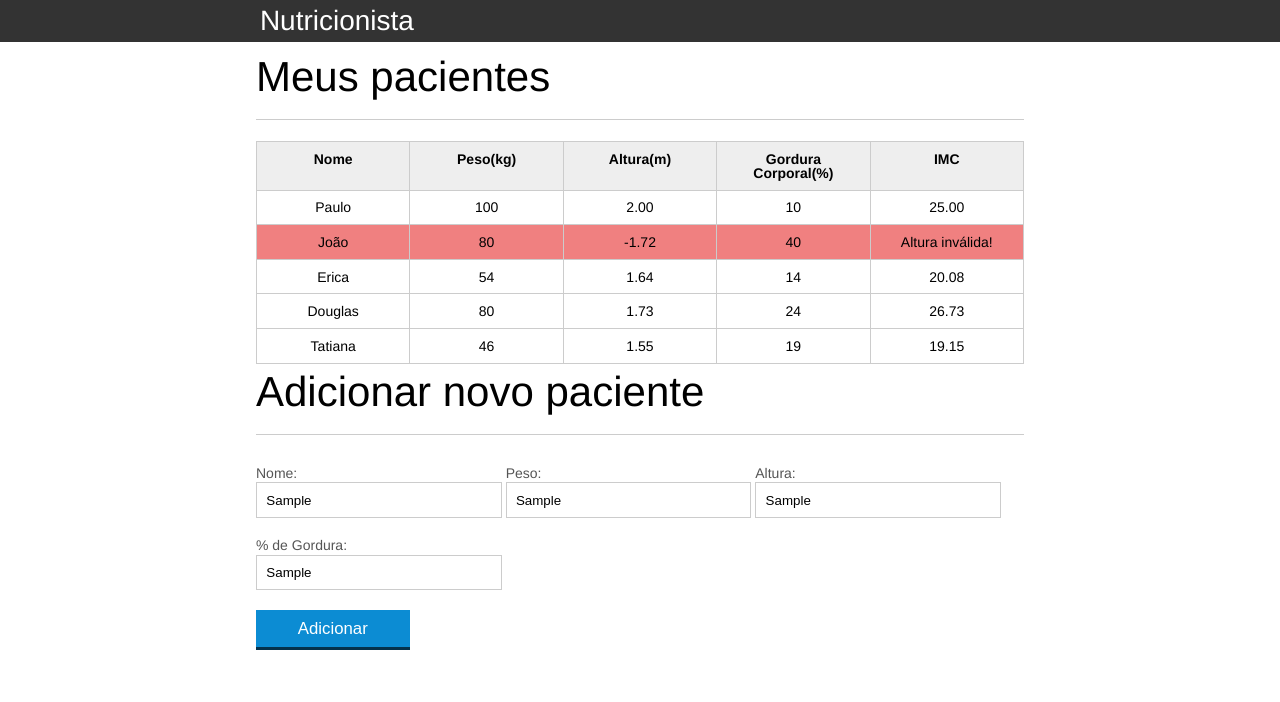
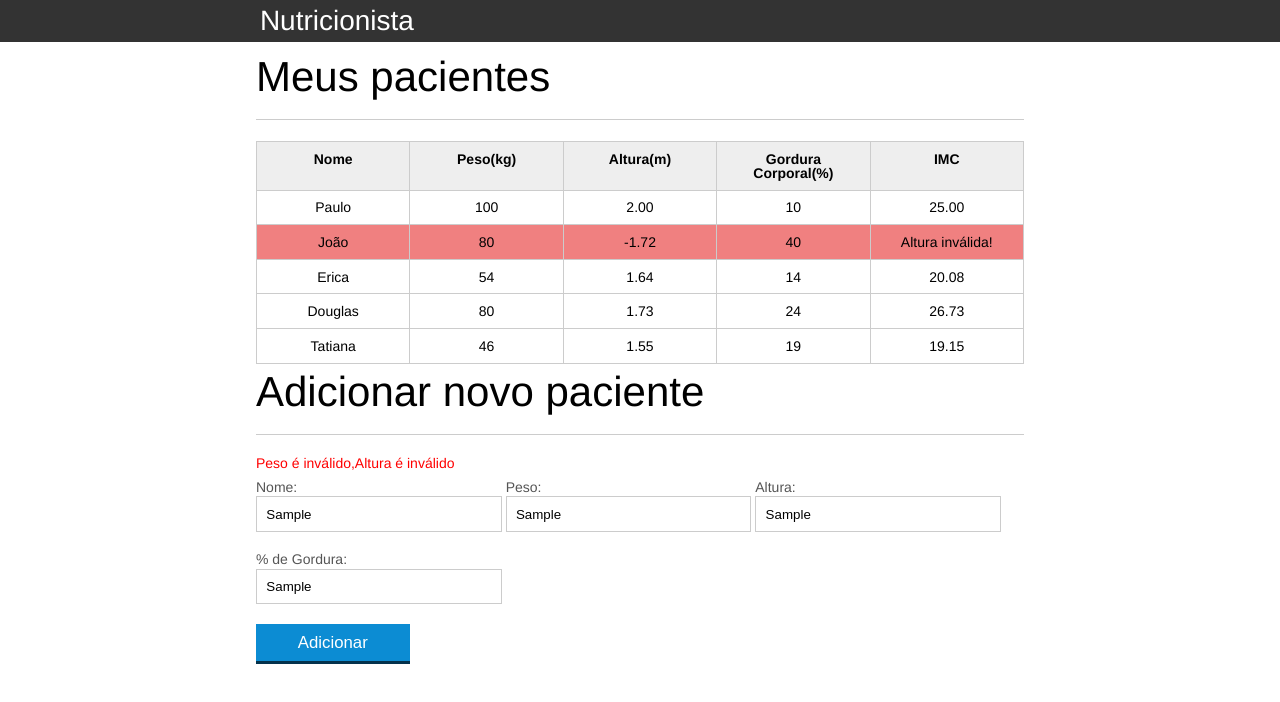
Before and after one commit to allanncruz/js-nutri, a plain HTML site: page index.html in a window 1280 px wide. Both pictures are taken after typing "Sample", "Sample", "Sample", "Sample" into the empty fields and a click on the button "Adicionar". Drawn offline with Linux system fonts and the light colour scheme.

Commit message:
Displaying error messages

```diff
--- a/css/index.css
+++ b/css/index.css
@@ -136,3 +136,7 @@ button[disabled=disabled], button:disabled {
 .paciente-ianvalido{
 	background-color: lightcoral;
 }
+
+#mensagem-erro{
+	color:red;
+}
--- a/index.html
+++ b/index.html
@@ -76,6 +76,9 @@
 	</main>
 	<section class="container">
 		<h2 id="titulo-form">Adicionar novo paciente</h2>
+        <ul id="mensagem-erro">
+            <li></li>
+        </ul>
 		<form id="form-adicionar">
 			<div class="grupo">
 				<label for="nome">Nome:</label>
--- a/js/form.js
+++ b/js/form.js
@@ -7,8 +7,11 @@ botaoAdicionar.addEventListener("click", function (event) {
 
     var pacienteTr = montaTr(paciente);
 
-    if(!validaPaciente(paciente)){
-        console.log("paciente invalido");
+    var erros = validaPaciente(paciente);
+
+    if(erros.length > 0 ){
+        var mensagemErro = document.querySelector("#mensagem-erro");
+        mensagemErro.textContent = erros;
         return;
     }
 
@@ -53,9 +56,11 @@ function montaTd(dado, classe) {
 }
 
 function validaPaciente(paciente){
-    if(validaPeso(paciente.peso)){
-        return true;
-    }else{
-        return false;
-    }
+
+    var erros = [];
+
+    if(!validaPeso(paciente.peso)) erros.push("Peso é inválido");
+    if(!validaAltura(paciente.altura)) erros.push("Altura é inválido");
+
+    return erros;
 }
```
